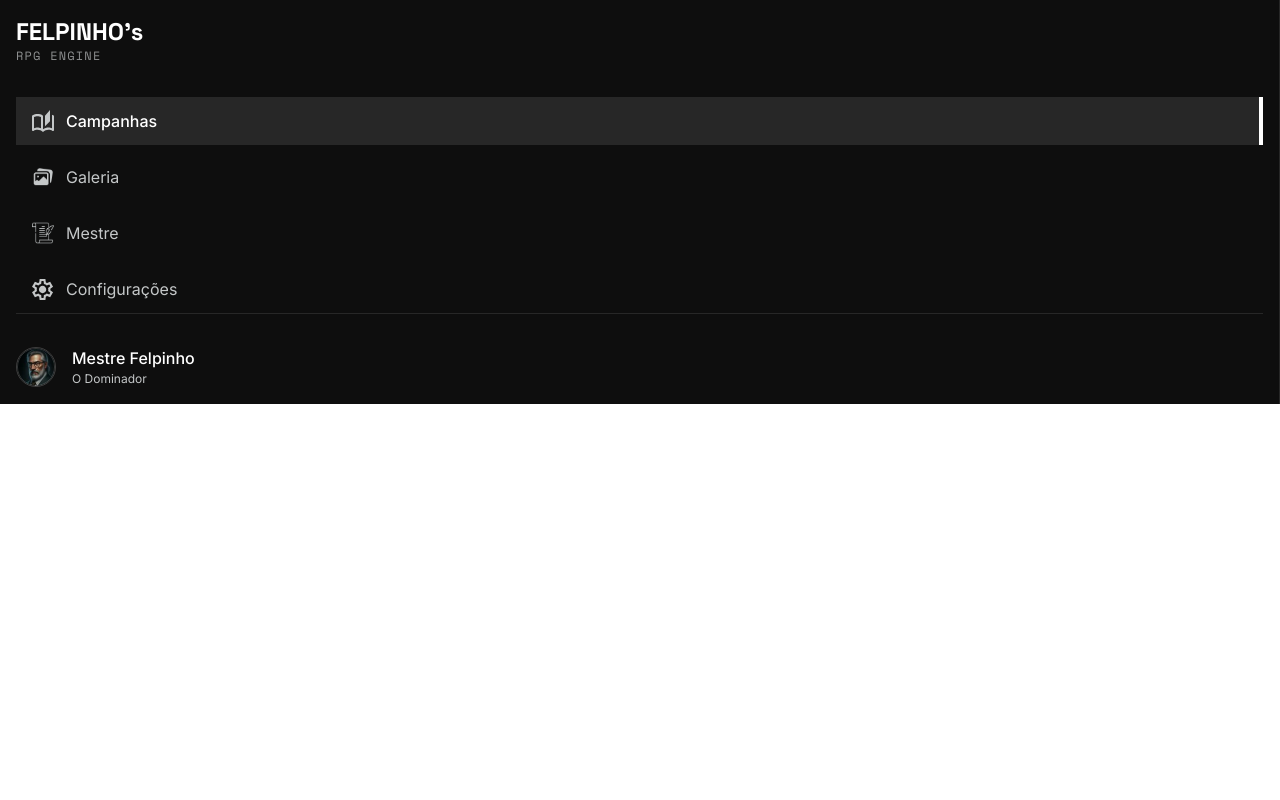
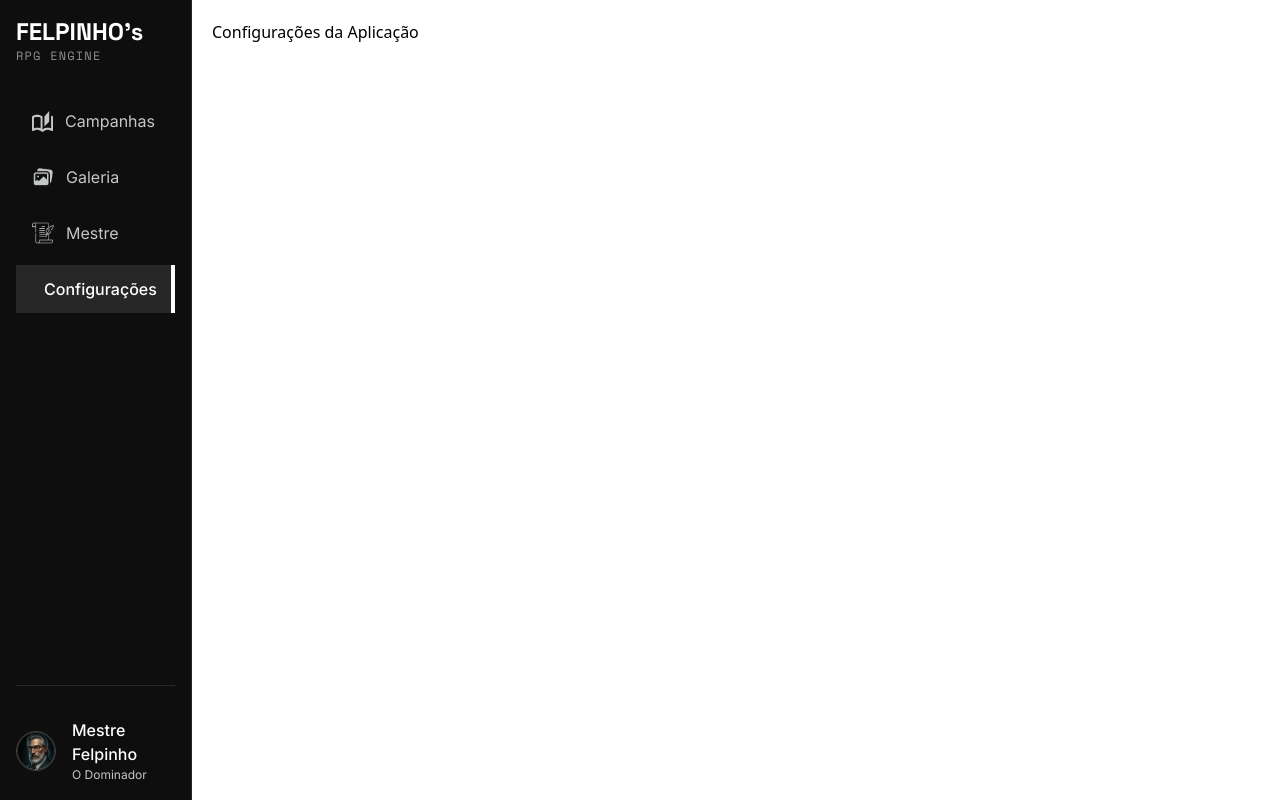
Before and after one commit to MamaoCacucar/AIRPG-Frontend-Rust, a React (Vite) app: page /settings in a window 1280 px wide. Built offline with nearby package versions, Linux system fonts and the light colour scheme.

Commit message:
:sparkles: feat: integração do menu lateral

```diff
--- a/src-ui/App.jsx
+++ b/src-ui/App.jsx
@@ -1,7 +1,19 @@
-import { SideMenu } from "./shared/components/side-menu";
+import { Routes, Route, Navigate } from 'react-router-dom';
+import { SideMenu } from "./shared/components/side-menu/sideMenu";
 
 export default function CampaignSelector() {
   return (
-    <SideMenu />
+    <div style={{ display: 'flex', height: '100vh', width: '100vw' }}>
+      <SideMenu />
+      <main style={{ flex: 1, padding: '20px', overflow: 'auto' }}>
+        <Routes>
+          <Route path="/" element={<Navigate to="/campaigns" replace />} />
+          <Route path="/campaigns" element={<div>Conteúdo de Campanhas</div>} />
+          <Route path="/gallery" element={<div>Conteúdo da Galeria</div>} />
+          <Route path="/master" element={<div>Conteúdo do Mestre</div>} />
+          <Route path="/settings" element={<div>Configurações da Aplicação</div>} />
+        </Routes>
+      </main>
+    </div>
   );
 }
--- a/src-ui/main.jsx
+++ b/src-ui/main.jsx
@@ -1,10 +1,13 @@
 import React from 'react'
 import ReactDOM from 'react-dom/client'
+import { BrowserRouter } from 'react-router-dom'
 import App from './App'
 import './style.css' // Se tiver um ficheiro de CSS global
 
 ReactDOM.createRoot(document.getElementById('root')).render(
   <React.StrictMode>
-    <App />
+    <BrowserRouter>
+      <App />
+    </BrowserRouter>
   </React.StrictMode>,
 )
--- /dev/null
+++ b/src-ui/shared/components/side-menu/components/BrandTitle.jsx
@@ -0,0 +1,8 @@
+import styles from '../style.module.css';
+
+export const BrandTitle = ({ title, subtitle }) => (
+  <header className={styles.sideMenuHeader}>
+    <h1 className={styles.brandTitle}>{title}</h1>
+    <span className={styles.brandSubtitle}>{subtitle}</span>
+  </header>
+);
--- /dev/null
+++ b/src-ui/shared/components/side-menu/components/NavItem.jsx
@@ -0,0 +1,10 @@
+import styles from '../style.module.css';
+
+export const NavItem = ({ iconSrc, label, isActive, onClick }) => (
+  <div onClick={onClick} className={`${styles.navItem} ${isActive ? styles.active : ''}`}>
+    <div className={styles.navIcon}>
+      <img src={iconSrc} alt={`${label} icon`} />
+    </div>
+    <span className={styles.navLabel}>{label}</span>
+  </div>
+);
--- /dev/null
+++ b/src-ui/shared/components/side-menu/components/ProfileInfo.jsx
@@ -0,0 +1,15 @@
+import styles from '../style.module.css';
+
+export const ProfileInfo = ({ user }) => (
+  <footer className={styles.sideMenuFooter}>
+    <img
+      className={styles.profileAvatar}
+      src={user.avatarUrl}
+      alt={`Avatar de ${user.name}`}
+    />
+    <div className={styles.profileContent}>
+      <span className={styles.profileName}>{user.name}</span>
+      <span className={styles.profileRole}>{user.role}</span>
+    </div>
+  </footer>
+);
--- a/src-ui/shared/components/side-menu/index.jsx
+++ /dev/null
@@ -1,74 +0,0 @@
-import React from 'react';
-import './style.css';
-
-// Importando corretamente os assets usando a sintaxe do ES6
-import bookIcon from '../../../assets/icons/book.svg';
-import galleryIcon from '../../../assets/icons/gallery.svg';
-import manuscriptIcon from '../../../assets/icons/manuscript.svg';
-import settingsIcon from '../../../assets/icons/settings.svg';
-import defaultAvatar from '../../../assets/templates/user.svg';
-
-// 1. Componente de Título Extraído (Evita repetição e acopla a marca)
-const BrandTitle = ({ title, subtitle }) => (
-  <header className="side-menu-header">
-    <h1 className="brand-title">{title}</h1>
-    <span className="brand-subtitle">{subtitle}</span>
-  </header>
-);
-
-// 2. Componente de Navegação Extraído (Evita repetição das tags html)
-const NavItem = ({ iconSrc, label, isActive, href = "#" }) => (
-  <a href={href} className={`nav-item ${isActive ? 'active' : ''}`}>
-    <div className="nav-icon">
-      <img src={iconSrc} alt={`${label} icon`} />
-    </div>
-    <span className="nav-label">{label}</span>
-  </a>
-);
-
-// Dados do menu para renderização dinâmica
-const NAV_ITEMS = [
-  { id: 'campaigns', icon: bookIcon, label: 'Campanhas', isActive: true },
-  { id: 'gallery', icon: galleryIcon, label: 'Galeria', isActive: false },
-  { id: 'master', icon: manuscriptIcon, label: 'Mestre', isActive: false },
-  { id: 'settings', icon: settingsIcon, label: 'Configurações', isActive: false },
-];
-
-export function SideMenu({
-  user = {
-    name: 'Mestre Felpinho',
-    role: 'O Dominador',
-    avatarUrl: defaultAvatar
-  }
-}) {
-  return (
-    <aside className="side-menu-container">
-      <BrandTitle title="FELPINHO's" subtitle="RPG ENGINE" />
-
-      {/* Navigation */}
-      <nav className="side-menu-nav">
-        {NAV_ITEMS.map((item) => (
-          <NavItem
-            key={item.id}
-            iconSrc={item.icon}
-            label={item.label}
-            isActive={item.isActive}
-          />
-        ))}
-      </nav>
-
-      {/* Footer / Profile */}
-      <footer className="side-menu-footer">
-        <img
-          className="profile-avatar"
-          src={user.avatarUrl}
-          alt={`Avatar de ${user.name}`}
-        />
-        <div className="profile-info">
-          <span className="profile-name">{user.name}</span>
-          <span className="profile-role">{user.role}</span>
-        </div>
-      </footer>
-    </aside>
-  );
-}
--- /dev/null
+++ b/src-ui/shared/components/side-menu/sideMenu.jsx
@@ -0,0 +1,50 @@
+import React from 'react';
+import { useNavigate, useLocation } from 'react-router-dom';
+import styles from './style.module.css';
+import { BrandTitle } from './components/BrandTitle';
+import { NavItem } from './components/NavItem';
+import { ProfileInfo } from './components/ProfileInfo';
+
+import bookIcon from '../../../assets/icons/book.svg';
+import galleryIcon from '../../../assets/icons/gallery.svg';
+import manuscriptIcon from '../../../assets/icons/manuscript.svg';
+import settingsIcon from '../../../assets/icons/settings.svg';
+import defaultAvatar from '../../../assets/templates/user.svg';
+
+const NAV_ITEMS = [
+  { id: 'campaigns', icon: bookIcon, label: 'Campanhas', path: '/campaigns' },
+  { id: 'gallery', icon: galleryIcon, label: 'Galeria', path: '/gallery' },
+  { id: 'master', icon: manuscriptIcon, label: 'Mestre', path: '/master' },
+  { id: 'settings', icon: settingsIcon, label: 'Configurações', path: '/settings' },
+];
+
+export function SideMenu({
+  user = {
+    name: 'Mestre Felpinho',
+    role: 'O Dominador',
+    avatarUrl: defaultAvatar
+  }
+}) {
+  const navigate = useNavigate();
+  const location = useLocation();
+
+  return (
+    <aside className={styles.sideMenuContainer}>
+      <BrandTitle title="FELPINHO's" subtitle="RPG ENGINE" />
+
+      <nav className={styles.sideMenuNav}>
+        {NAV_ITEMS.map((item) => (
+          <NavItem
+            key={item.id}
+            iconSrc={item.icon}
+            label={item.label}
+            isActive={location.pathname.startsWith(item.path)}
+            onClick={() => navigate(item.path)}
+          />
+        ))}
+      </nav>
+
+      <ProfileInfo user={user} />
+    </aside>
+  );
+}
--- a/src-ui/shared/components/side-menu/style.css
+++ b/src-ui/shared/components/side-menu/style.module.css
@@ -1,21 +1,6 @@
-:root {
-  /* Cores */
-  --menu-bg: #0E0E0E;
-  --menu-border: rgba(255, 255, 255, 0.10);
-  --text-primary: #ffffff;
-  --text-secondary: #C4C7C8;
-  --hover-bg: rgba(255, 255, 255, 0.05);
-  --active-bg: rgba(255, 255, 255, 0.10);
-
-  /* Fontes */
-  --font-title: 'Space Grotesk', sans-serif;
-  --font-subtitle: 'Space Mono', monospace;
-  --font-text: 'Inter', sans-serif;
-}
-
-.side-menu-container {
-  width: 100%;
-  height: 100%;
+.sideMenuContainer {
+  width: 15vw;
+  height: 100vh;
   padding: 1rem; /* 16px */
   background-color: var(--menu-bg);
   border-right: 0.0625rem solid var(--menu-border); /* 1px */
@@ -26,13 +11,13 @@
 }
 
 /* Header / Logo */
-.side-menu-header {
+.sideMenuHeader {
   padding-bottom: 2rem; /* 32px */
   display: flex;
   flex-direction: column;
 }
 
-.brand-title {
+.brandTitle {
   color: var(--text-primary);
   font-size: 1.5rem; /* 24px */
   font-family: var(--font-title);
@@ -41,7 +26,7 @@
   margin: 0;
 }
 
-.brand-subtitle {
+.brandSubtitle {
   color: var(--text-secondary);
   font-size: 0.75rem; /* 12px */
   font-family: var(--font-subtitle);
@@ -52,7 +37,7 @@
 }
 
 /* Navigation */
-.side-menu-nav {
+.sideMenuNav {
   flex: 1;
   display: flex;
   flex-direction: column;
@@ -60,7 +45,7 @@
   width: 100%;
 }
 
-.nav-item {
+.navItem {
   display: flex;
   align-items: center;
   gap: 0.75rem; /* 12px */
@@ -71,16 +56,16 @@
   border-right: 0.25rem solid transparent; /* 4px */
 }
 
-.nav-item:hover {
+.navItem:hover {
   background-color: var(--hover-bg);
 }
 
-.nav-item.active {
+.navItem.active {
   background-color: var(--active-bg);
   border-right-color: var(--text-primary);
 }
 
-.nav-icon {
+.navIcon {
   width: 1.375rem; /* 22px */
   height: 1.375rem;
   display: flex;
@@ -89,28 +74,28 @@
   color: var(--text-secondary);
 }
 
-.nav-item.active .nav-icon {
+.navItem.active .navIcon {
   color: var(--text-primary);
 }
 
-.nav-icon img {
+.navIcon img {
   width: 100%;
   height: 100%;
   object-fit: contain;
 }
 
-.nav-label {
+.navLabel {
   color: var(--text-secondary);
   font-size: 1rem; /* 16px */
 }
 
-.nav-item.active .nav-label {
+.navItem.active .navLabel {
   color: var(--text-primary);
   font-weight: 500;
 }
 
 /* Footer / User Profile */
-.side-menu-footer {
+.sideMenuFooter {
   padding-top: 2rem; /* 32px */
   border-top: 0.0625rem solid var(--menu-border);
   display: flex;
@@ -119,7 +104,7 @@
   width: 100%;
 }
 
-.profile-avatar {
+.profileAvatar {
   width: 2.5rem; /* 40px */
   height: 2.5rem;
   border-radius: 50%;
@@ -127,19 +112,19 @@
   object-fit: cover;
 }
 
-.profile-info {
+.profileContent {
   display: flex;
   flex-direction: column;
 }
 
-.profile-name {
+.profileName {
   color: var(--text-primary);
   font-size: 1rem;
   font-weight: 500;
   line-height: 1.5;
 }
 
-.profile-role {
+.profileRole {
   color: var(--text-secondary);
   font-size: 0.75rem;
 }
--- a/src-ui/style.css
+++ b/src-ui/style.css
@@ -1,3 +1,18 @@
 @tailwind base;
 @tailwind components;
 @tailwind utilities;
+
+:root {
+ /* Cores */
+  --menu-bg: #0E0E0E;
+  --menu-border: rgba(255, 255, 255, 0.10);
+  --text-primary: #ffffff;
+  --text-secondary: #C4C7C8;
+  --hover-bg: rgba(255, 255, 255, 0.05);
+  --active-bg: rgba(255, 255, 255, 0.10);
+
+  /* Fontes */
+  --font-title: 'Space Grotesk', sans-serif;
+  --font-subtitle: 'Space Mono', monospace;
+  --font-text: 'Inter', sans-serif;
+}
```
